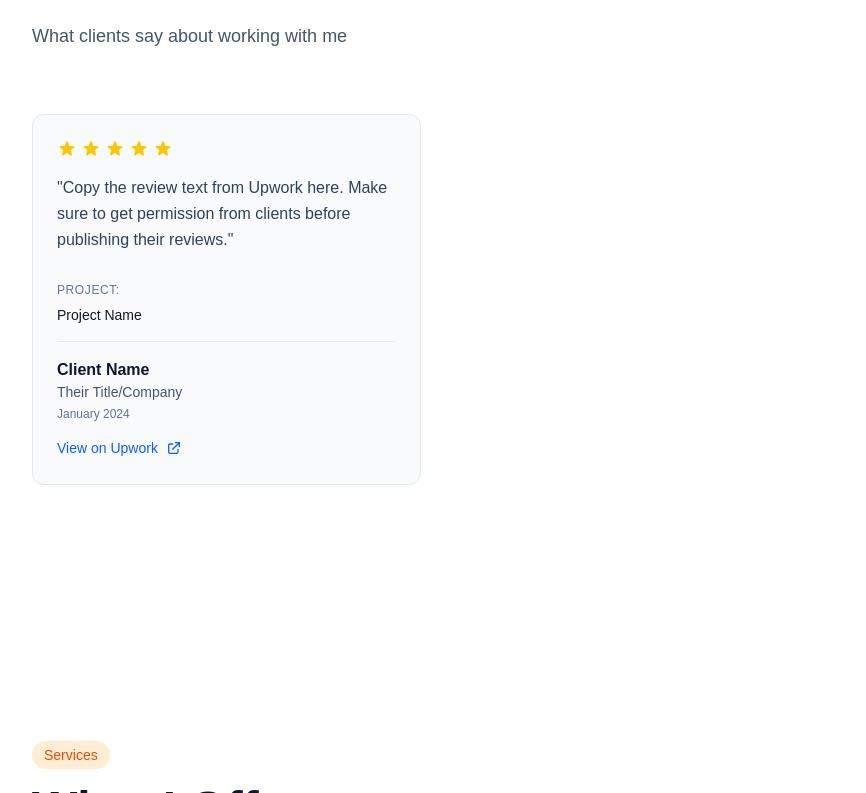
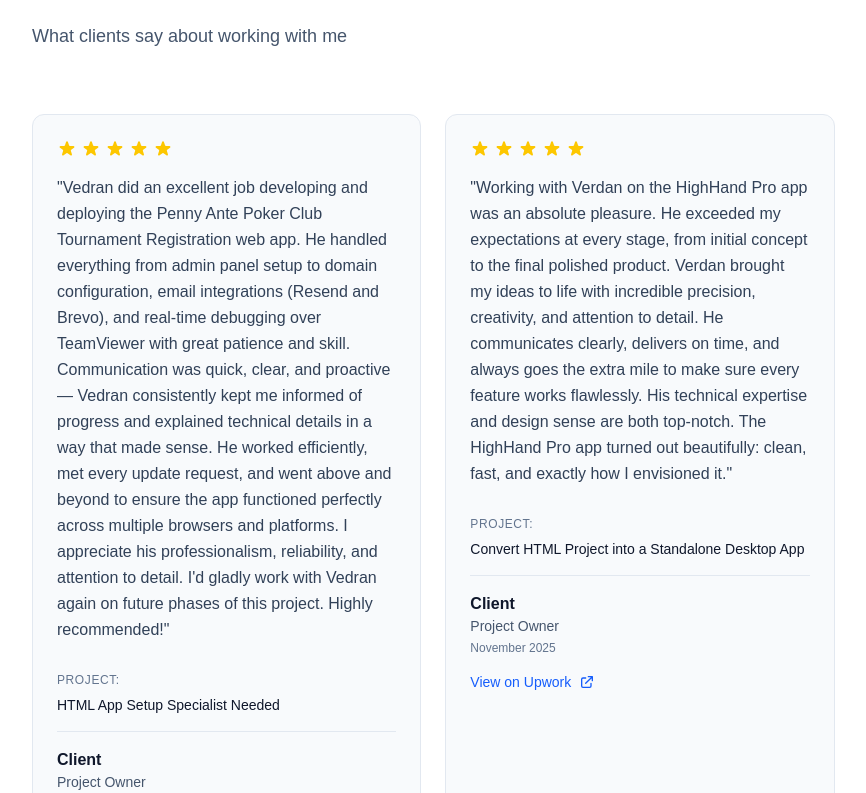
Before and after one commit to vedran77/vedransportfolio, a Next.js app: page / in a window 1280 px wide. Shown: the part 1787-2580 px from the top of the page, without its empty margins (0-866 px from the left). Built offline with nearby package versions, Linux system fonts and the light colour scheme.

Commit message:
add reviews

```diff
--- a/data/reviews.ts
+++ b/data/reviews.ts
@@ -10,29 +10,24 @@
 }
 
 export const reviews: Review[] = [
-  // Add your Upwork reviews here
-  // Visit https://www.upwork.com/freelancers/~01254b7b5cb0334c27 to see your reviews
-  // Copy reviews from your Upwork profile and add them here
-  // Example structure:
   {
     id: "1",
-    clientName: "Client Name",
-    clientTitle: "Their Title/Company",
+    clientName: "Client",
+    clientTitle: "Project Owner",
     rating: 5,
-    comment: "Copy the review text from Upwork here. Make sure to get permission from clients before publishing their reviews.",
-    projectTitle: "Project Name",
-    date: "2024-01-15", // Format: YYYY-MM-DD
-    upworkUrl: "https://www.upwork.com/freelancers/~01254b7b5cb0334c27", // Link to your Upwork profile
+    comment: "Vedran did an excellent job developing and deploying the Penny Ante Poker Club Tournament Registration web app. He handled everything from admin panel setup to domain configuration, email integrations (Resend and Brevo), and real-time debugging over TeamViewer with great patience and skill. Communication was quick, clear, and proactive — Vedran consistently kept me informed of progress and explained technical details in a way that made sense. He worked efficiently, met every update request, and went above and beyond to ensure the app functioned perfectly across multiple browsers and platforms. I appreciate his professionalism, reliability, and attention to detail. I'd gladly work with Vedran again on future phases of this project. Highly recommended!",
+    projectTitle: "HTML App Setup Specialist Needed",
+    date: "2025-11-06",
+    upworkUrl: "https://www.upwork.com/freelancers/~01254b7b5cb0334c27",
   },
-  // Add more reviews below:
-  // {
-  //   id: "2",
-  //   clientName: "Another Client",
-  //   clientTitle: "CEO, Company Name",
-  //   rating: 5,
-  //   comment: "Review text...",
-  //   projectTitle: "Project Name",
-  //   date: "2024-02-20",
-  //   upworkUrl: "https://www.upwork.com/freelancers/~01254b7b5cb0334c27",
-  // },
+  {
+    id: "2",
+    clientName: "Client",
+    clientTitle: "Project Owner",
+    rating: 5,
+    comment: "Working with Verdan on the HighHand Pro app was an absolute pleasure. He exceeded my expectations at every stage, from initial concept to the final polished product. Verdan brought my ideas to life with incredible precision, creativity, and attention to detail. He communicates clearly, delivers on time, and always goes the extra mile to make sure every feature works flawlessly. His technical expertise and design sense are both top-notch. The HighHand Pro app turned out beautifully: clean, fast, and exactly how I envisioned it.",
+    projectTitle: "Convert HTML Project into a Standalone Desktop App",
+    date: "2025-11-04",
+    upworkUrl: "https://www.upwork.com/freelancers/~01254b7b5cb0334c27",
+  },
 ]
```
